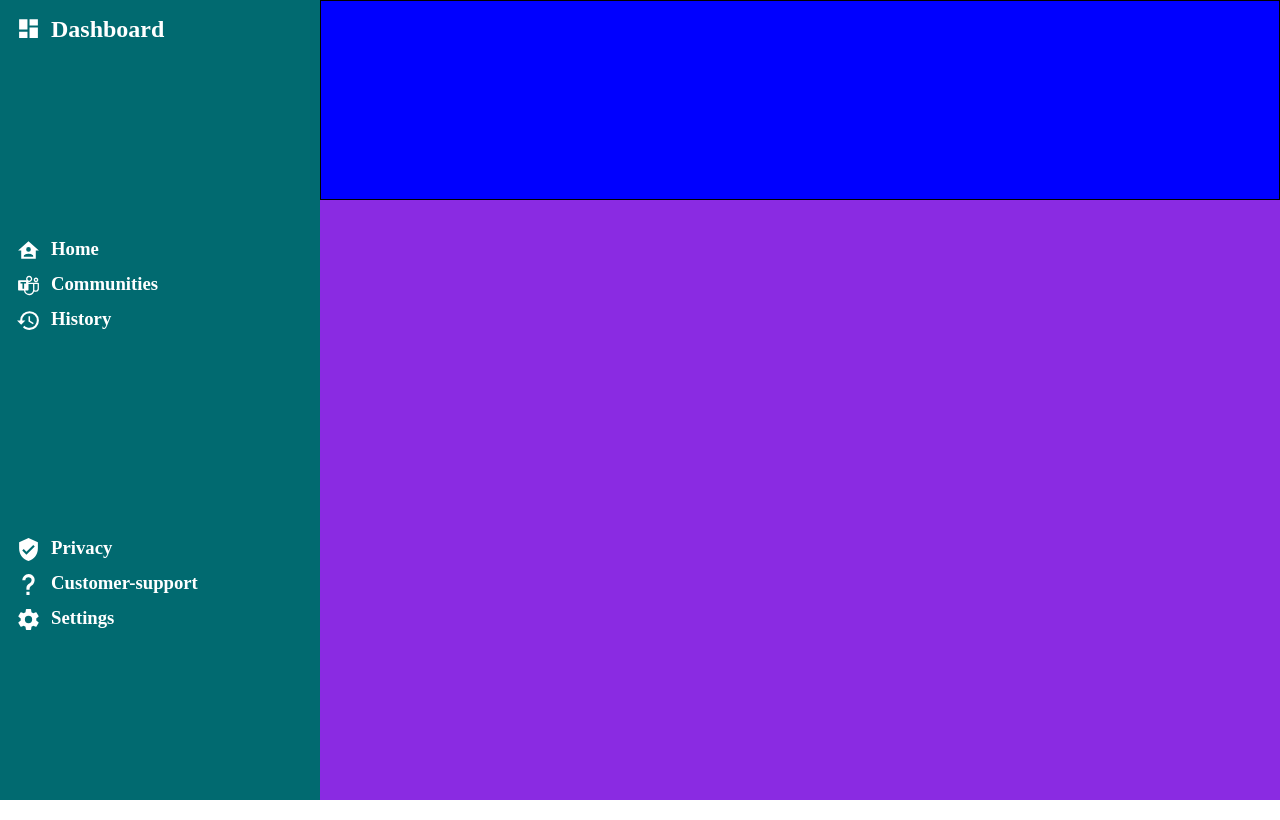
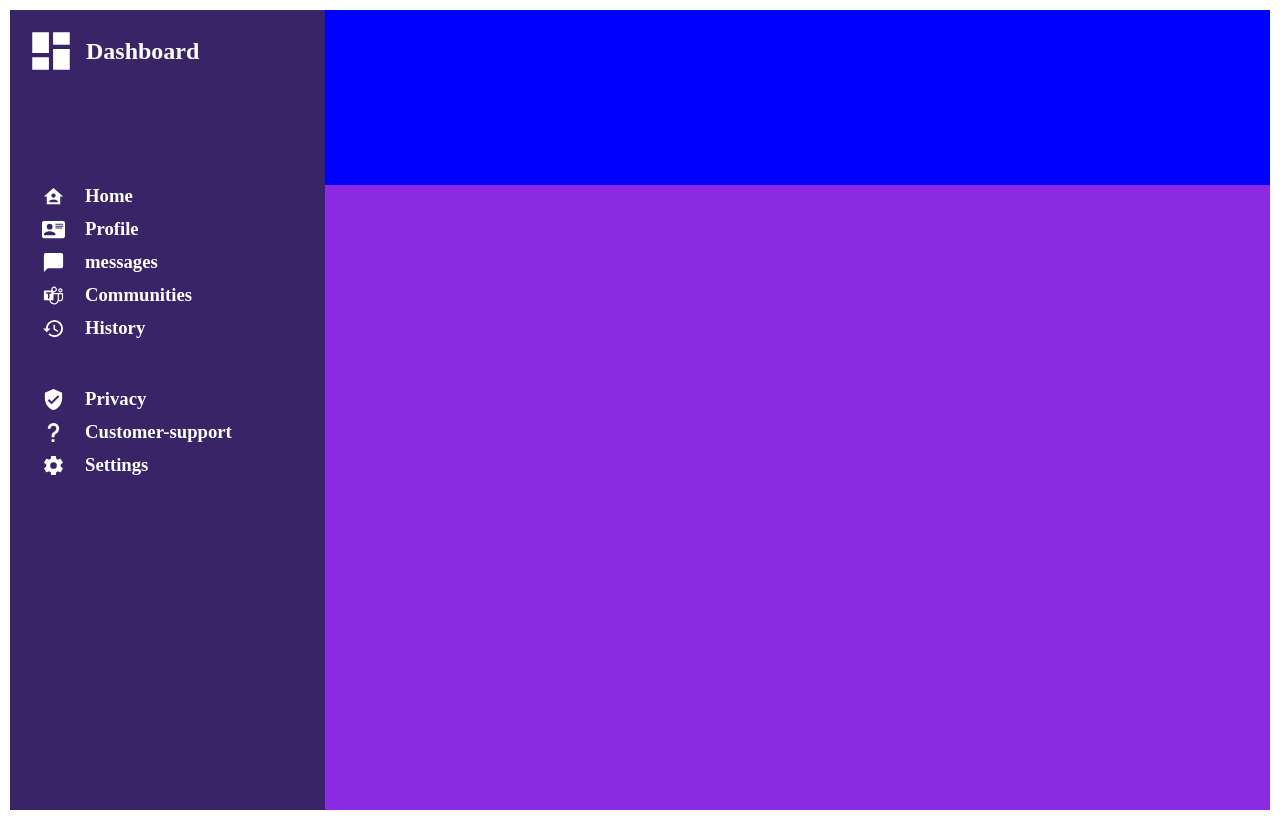
Before and after one commit to hamsaal/Custom-dashboard, a plain HTML site: page index.html in a window 1280 px wide. Drawn offline with Linux system fonts and the light colour scheme.

Commit message:
Align all the contents as specified

```diff
--- a/index.html
+++ b/index.html
@@ -21,6 +21,17 @@
           <div class="home">
             <img src="./assets/side_bar/home-account.svg" alt="Home Account" />
             <h3>Home</h3>
+          </div>
+          <div class="profile">
+            <img
+              src="./assets/side_bar/card-account-details.svg"
+              alt="Profile view"
+            />
+            <h3>Profile</h3>
+          </div>
+          <div class="messages">
+            <img src="./assets/side_bar/message.svg" alt="" />
+            <h3>messages</h3>
           </div>
           <div class="communities">
             <img
--- a/styles.css
+++ b/styles.css
@@ -8,57 +8,66 @@
   text-decoration: none;
   list-style-type: none;
   box-sizing: border-box;
+  font: Roboto;
 }
 
 body {
-  height: 100%;
+  padding: 10px;
   color: white;
 }
 .main-container {
   display: grid;
-  grid-template-rows: 1fr 3fr;
+  grid-template-rows: 0.5fr 2fr;
   grid-template-columns: 1fr 3fr;
   min-height: 100vh;
 }
 
 .header {
   background-color: blue;
-  border: 1px solid black;
-  height: 200px;
+  height: 175px;
 }
 .side-bar {
   display: grid;
-  grid-template-rows: min-content 1fr 0.5fr;
+  grid-template-rows: 0.25fr min-content 0.25fr;
   grid-template-columns: max-content;
-  background-color: #016a70;
+  background-color: #392467;
   grid-column: 1/2;
   grid-row: 1/3;
   padding: 16px;
 }
 /* Side Bar elements */
-.non-sys-links {
-  justify-self: start;
+.sys-links {
   align-self: center;
 }
 .side-bar img {
   height: auto;
-  width: 25px;
-  fill: white;
-  stroke: white;
+  width: 23px;
 }
-.branding,
+.branding img {
+  width: 50px;
+}
+.branding {
+  align-self: start;
+  display: flex;
+  gap: 10px;
+}
+.branding h2 {
+  align-self: center;
+}
 .non-sys-links > div,
 .sys-links > div {
   display: flex;
   align-items: flex-start;
-  gap: 10px;
+  gap: 20px;
+  margin-bottom: 10px;
 }
-.non-sys-links > div,
-.sys-links > div {
-  margin-bottom: 10px;
+.non-sys-links,
+.sys-links {
+  padding: 16px;
 }
 
 .content {
   background-color: blueviolet;
+  grid-row: 2/3;
   grid-column: 2/3;
 }
```
